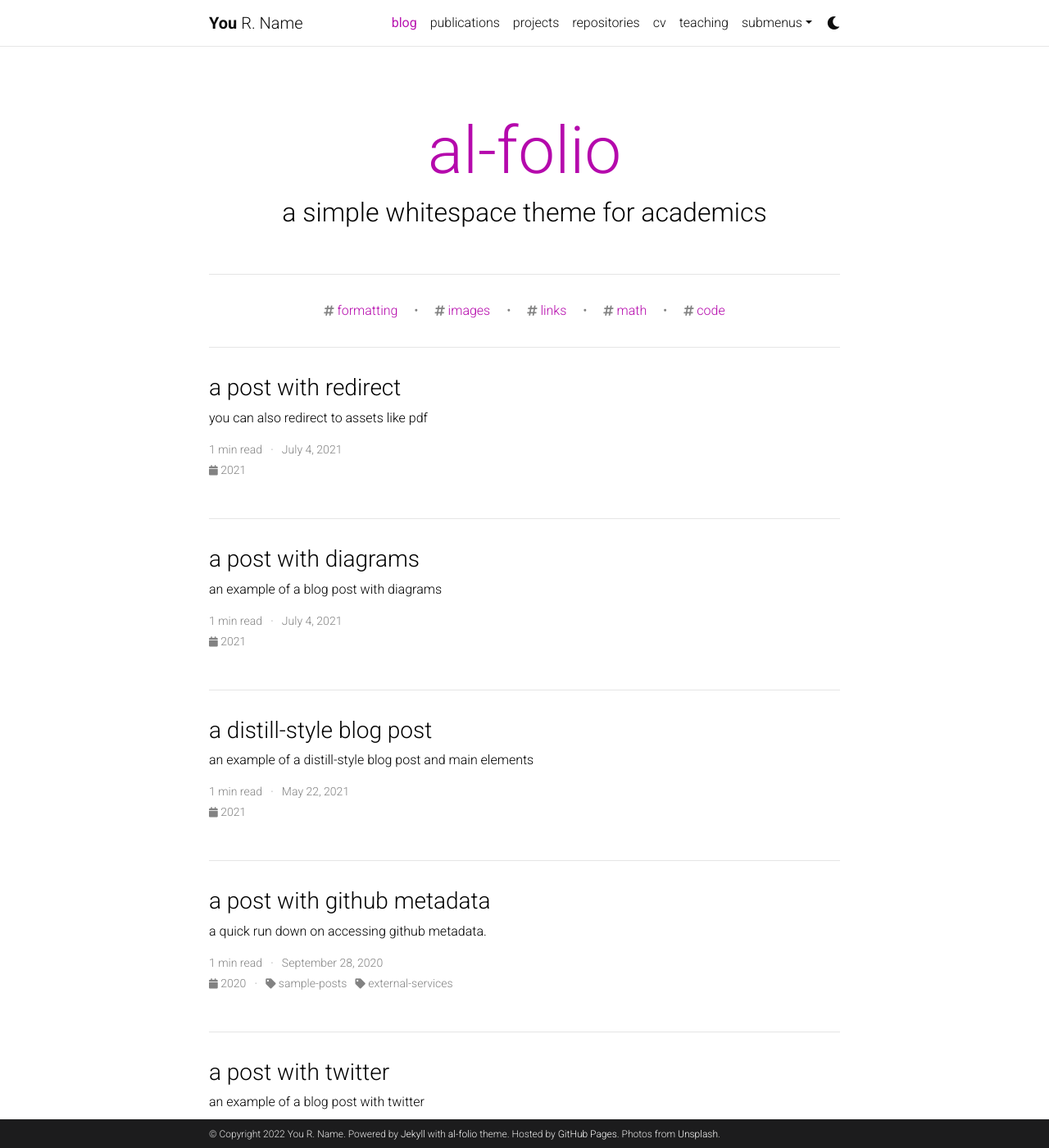
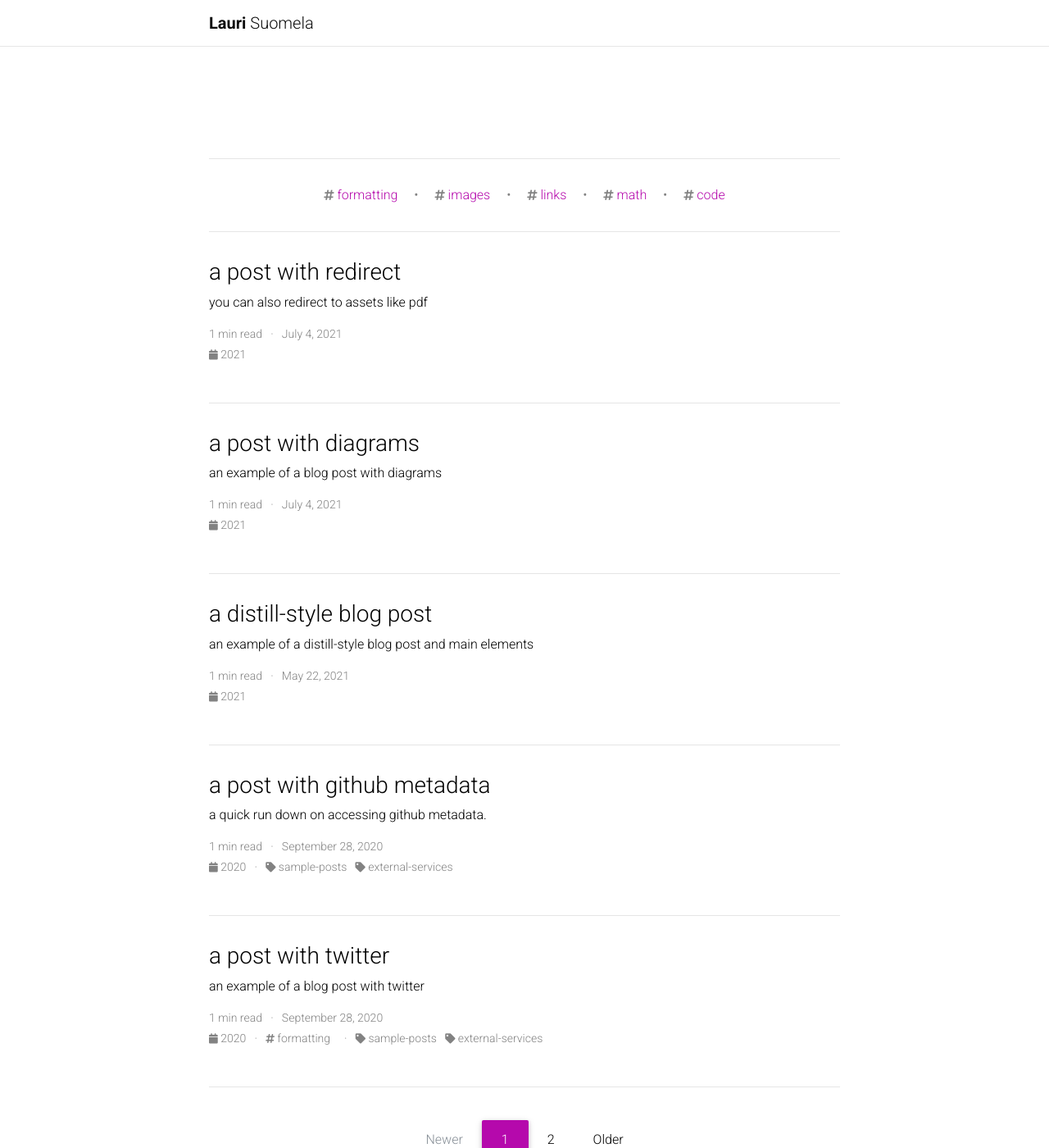
Before and after one commit to lasuomela/lasuomela.github.io, a Jekyll site: the page built from blog/index.html, in a window 1280 px wide and 1400 px high. Shown: the whole window at 82% size. Built offline with Jekyll 4.4.1, drawn with Linux system fonts in a browser that asks for light colours; the list of posts is cut into pages by our own code; comment, search, counter and statistics services are not loaded; a style sheet for code colours, icons or effects is not loaded; some of the changed text lies outside the part shown.

Commit message:
initial webpage

```diff
--- a/_config.yml
+++ b/_config.yml
@@ -3,23 +3,22 @@
 # -----------------------------------------------------------------------------
 
 title: blank # the website title (if blank, full name will be used instead)
-first_name: You
-middle_name: R.
-last_name: Name
-email: you@example.com
+first_name: Lauri
+middle_name:
+last_name: Suomela
+email: lauri.a.suomela@tuni.fi
 description: > # the ">" symbol means to ignore newlines until "footer_text:"
-  A simple, whitespace theme for academics. Based on [*folio](https://github.com/bogoli/-folio) design.
+  A change.
 footer_text: >
   Powered by <a href="https://jekyllrb.com/" target="_blank">Jekyll</a> with <a href="https://github.com/alshedivat/al-folio">al-folio</a> theme.
-  Hosted by <a href="https://pages.github.com/" target="_blank">GitHub Pages</a>.
-  Photos from <a href="https://unsplash.com" target="_blank">Unsplash</a>.
-keywords: jekyll, jekyll-theme, academic-website, portfolio-website  # add your own keywords or leave empty
+
+keywords:  # add your own keywords or leave empty
 
 lang: en # the language of your site (for example: en, fr, cn, ru, etc.)
 icon: ⚛️  # the emoji used as the favicon (alternatively, provide image name in /assets/img/)
 
-url: https://alshedivat.github.io # the base hostname & protocol for your site
-baseurl: /al-folio # the subpath of your site, e.g. /blog/
+url: https://lasuomela.github.io # the base hostname & protocol for your site
+baseurl: / # the subpath of your site, e.g. /blog/
 last_updated: false # set to true if you want to display last updated in the footer
 impressum_path:  # set to path to include impressum link in the footer, use the same path as permalink in a page, helps to conform with EU GDPR
 
@@ -41,14 +40,15 @@ repo_theme_dark: dark           # https://github.com/anuraghazra/github-readme-s
 # will use title and url fields
 # Take a look to https://github.com/jekyll/jekyll-feed for more customization
 
-rss_icon: true
+rss_icon: false
+twittter_icon: true
 
 # -----------------------------------------------------------------------------
 # Layout
 # -----------------------------------------------------------------------------
 
-navbar_fixed: true
-footer_fixed: true
+navbar_fixed: false
+footer_fixed: false
 
 # Dimensions
 max_width: 800px
@@ -67,10 +67,10 @@ og_image: # The site-wide (default for all links) Open Graph preview image
 # Social integration
 # -----------------------------------------------------------------------------
 
-github_username: # your GitHub user name
+github_username: lasuomela # your GitHub user name
 gitlab_username: # your GitLab user name
-twitter_username: # your Twitter handle
-linkedin_username: # your LinkedIn user name
+twitter_username: Suomela_L # your Twitter handle
+linkedin_username: laurisuomela # your LinkedIn user name
 scholar_userid: # your Google Scholar ID
 semanticscholar_id: # your Semantic Scholar ID
 orcid_id: # your ORCID ID
@@ -93,8 +93,7 @@ instagram_id: # your instagram id
 facebook_id: # your facebook id
 discord_id: # your discord id (18-digit unique numerical identifier)
 
-contact_note: >
-  You can even add a little note about which of these is the best way to reach you.
+contact_note:
 
 # -----------------------------------------------------------------------------
 # Analytics and search engine verification
@@ -110,25 +109,24 @@ bing_site_verification:  # out your bing-site-verification ID (Bing Webmaster)
 # Blog
 # -----------------------------------------------------------------------------
 
-blog_name: al-folio # blog_name will be displayed in your blog page
-blog_nav_title: blog # your blog must have a title for it to be displayed in the nav bar
-blog_description: a simple whitespace theme for academics
-permalink: /blog/:year/:title/
+blog_name: # blog_name will be displayed in your blog page
+blog_nav_title: # your blog must have a title for it to be displayed in the nav bar
+blog_description:
+permalink:
 
 # Pagination
 pagination:
   enabled: true
 
 # Comments
-disqus_shortname: al-folio # put your disqus shortname
+disqus_shortname: # put your disqus shortname
 # https://help.disqus.com/en/articles/1717111-what-s-a-shortname
 
 # External sources.
 # If you have blog posts published on medium.com or other exteranl sources,
 # you can display them in your blog by adding a link to the RSS feed.
 external_sources:
-  - name: medium.com
-    rss_url: https://medium.com/@al-folio/feed
+
 
 # -----------------------------------------------------------------------------
 # Collections
@@ -230,8 +228,8 @@ display_tags: ['formatting', 'images', 'links', 'math', 'code'] # this tags will
 
 scholar:
 
-  last_name: [Einstein]
-  first_name: [Albert, A.]
+  last_name: [Suomela]
+  first_name: [Lauri, L.]
 
   style: apa
   locale: en
@@ -302,7 +300,7 @@ enable_masonry:             true   # enables automatic project cards arangement
 enable_math:                true   # enables math typesetting (uses MathJax)
 enable_tooltips:            false  # enables automatic tooltip links generated
                                    # for each section titles on pages and posts
-enable_darkmode:            true   # enables switching between light/dark modes
+enable_darkmode:            false   # enables switching between light/dark modes
 enable_navbar_social:       false  # enables displaying social links in the
                                    # navbar on the about page
 enable_project_categories:  true   # enables categorization of projects into
--- a/_pages/publications.md
+++ b/_pages/publications.md
@@ -1,7 +1,7 @@
 ---
 layout: page
 permalink: /publications/
-title: publications
+title:
 description: publications by categories in reversed chronological order. generated by jekyll-scholar.
 years: [1967, 1956, 1950, 1935, 1905]
 nav: true
```
Also changed, not shown: _bibliography/papers.bib (+9 -75 lines), _pages/cv.md (deleted, +0 -8 lines), _pages/dropdown.md (deleted, +0 -13 lines), _pages/projects.md (deleted, +0 -58 lines), _pages/repositories.md (deleted, +0 -30 lines), _pages/teaching.md (deleted, +0 -12 lines), 2 other files.
